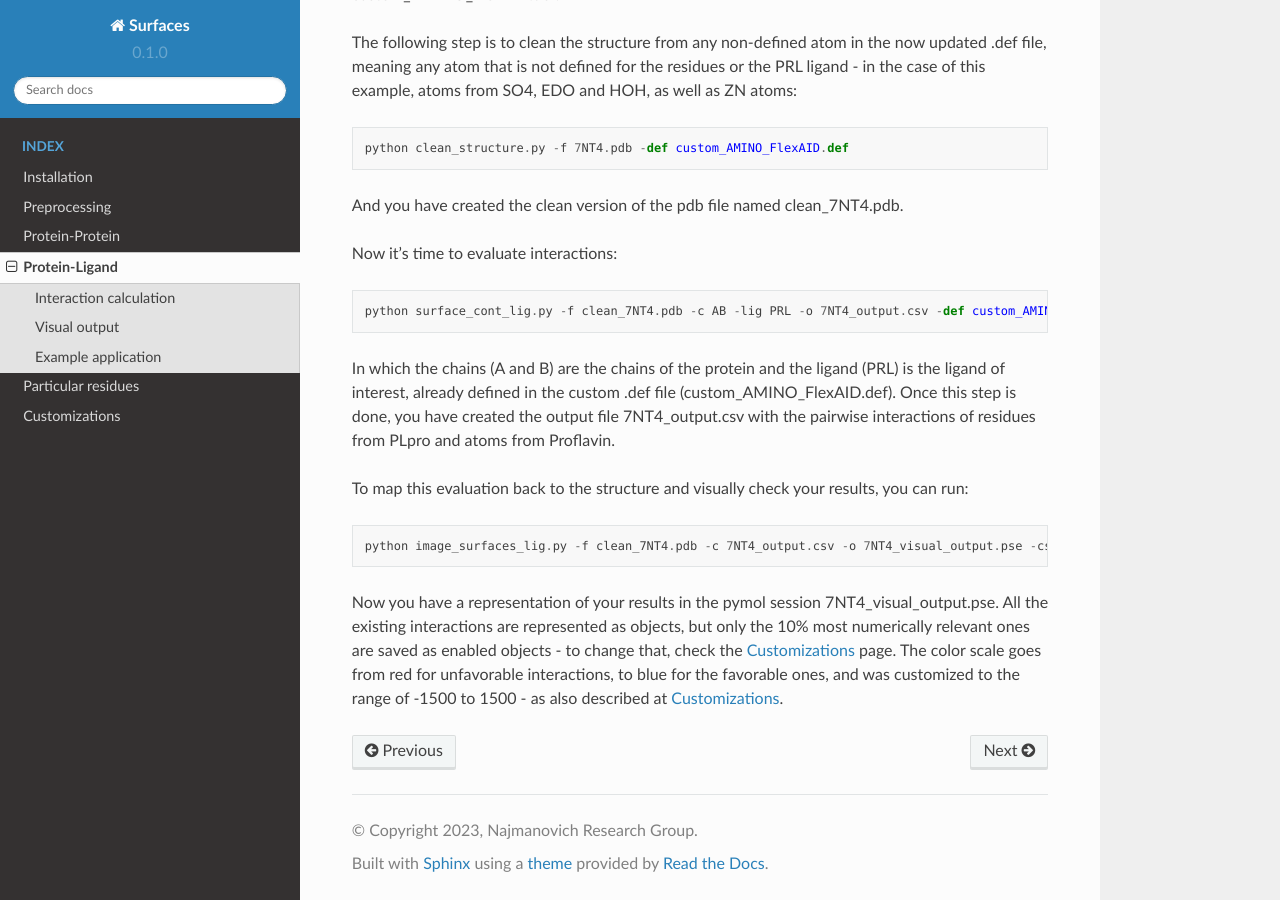
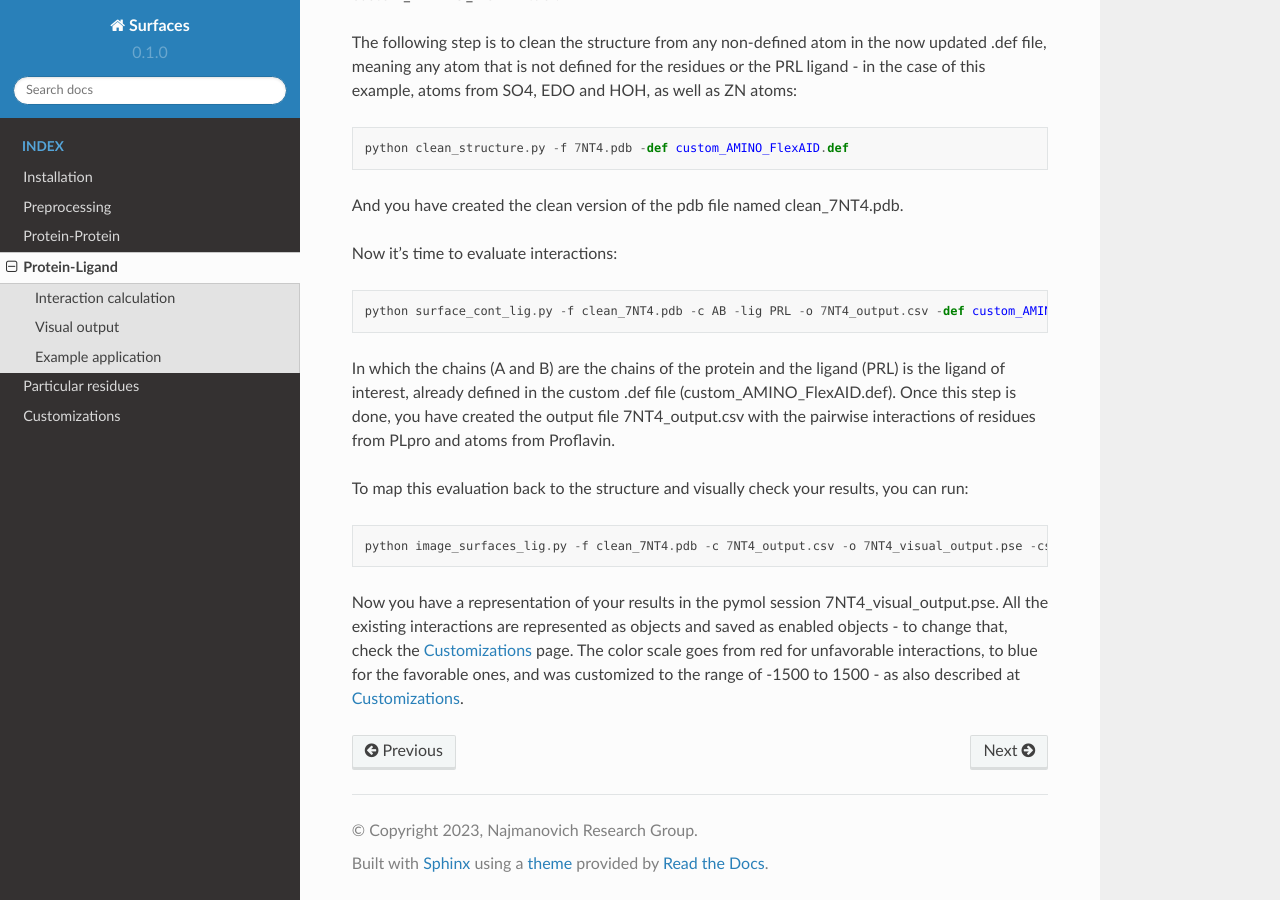
Before and after one commit to nataliateruel/Surfaces_tutorial, a Sphinx documentation site: the page built from docs/source/Protein-ligand.rst, in a window 1280 px wide and 900 px high, scrolled down 1018 px. Built offline with Sphinx 7.4.7 and the Read the Docs theme 2.0.0, drawn with Linux system fonts in a browser that asks for light colours.

Commit message:
Update Protein-ligand.rst

```diff
--- a/docs/source/Protein-ligand.rst
+++ b/docs/source/Protein-ligand.rst
@@ -47,4 +47,4 @@
 
       python image_surfaces_lig.py -f clean_7NT4.pdb -c 7NT4_output.csv -o 7NT4_visual_output.pse -cs [-1500,1500]
 
-Now you have a representation of your results in the pymol session 7NT4_visual_output.pse. All the existing interactions are represented as objects, but only the 10% most numerically relevant ones are saved as enabled objects - to change that, check the `Customizations <https://surfaces-tutorial.readthedocs.io/en/latest/Customizations.html#visual-outputs>`_ page. The color scale goes from red for unfavorable interactions, to blue for the favorable ones, and was customized to the range of -1500 to 1500 - as also described at `Customizations <https://surfaces-tutorial.readthedocs.io/en/latest/Customizations.html#visual-outputs>`_.
+Now you have a representation of your results in the pymol session 7NT4_visual_output.pse. All the existing interactions are represented as objects and saved as enabled objects - to change that, check the `Customizations <https://surfaces-tutorial.readthedocs.io/en/latest/Customizations.html#visual-outputs>`_ page. The color scale goes from red for unfavorable interactions, to blue for the favorable ones, and was customized to the range of -1500 to 1500 - as also described at `Customizations <https://surfaces-tutorial.readthedocs.io/en/latest/Customizations.html#visual-outputs>`_.
```
